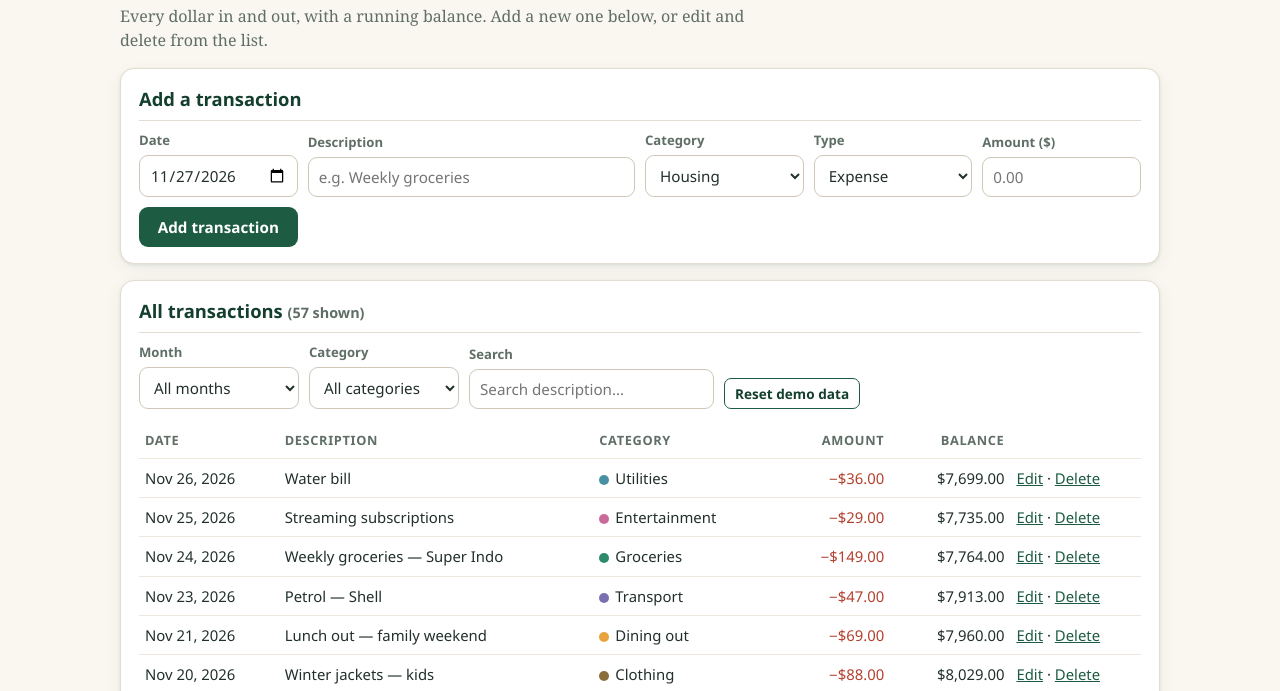
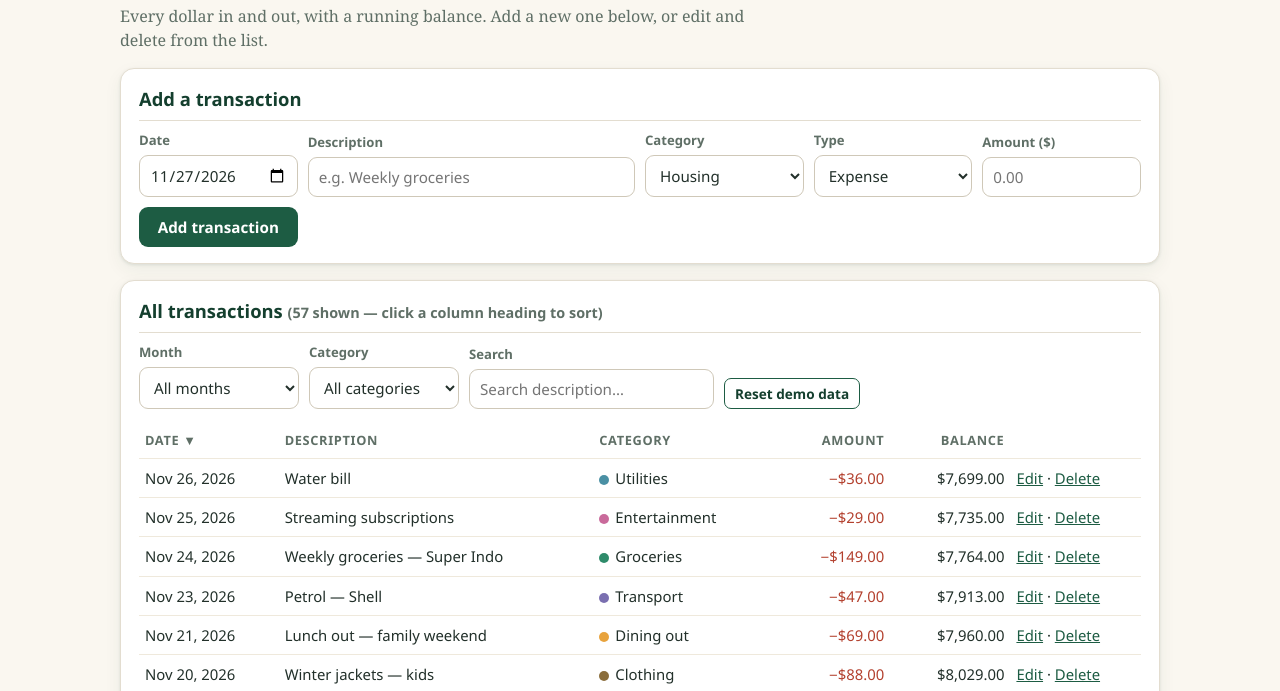
Before and after one commit to sitopberkah-blip/household-budget-mf-20261126, a plain HTML site: page app/index.html in a window 1280 px wide. Both pictures are taken after a click on the link "Transactions". Shown: the part 105-796 px from the top of the page. Drawn offline with Linux system fonts and the light colour scheme.

Commit message:
Transactions: sortable columns (date, description, category, amount, balance)
Click a column heading to sort; click again to reverse. Default order
unchanged (newest first). Adds a sort hint and arrow indicator on the
active column.

```diff
--- a/app/main.js
+++ b/app/main.js
@@ -3,7 +3,7 @@ import { state, save, addTransaction, updateTransaction, deleteTransaction, setB
 import { renderDashboard, renderTransactions, renderBudgets, renderGoals, renderReports } from './views.js';
 
 const app = document.getElementById('app');
-const txFilter = { month: '', category: '', q: '', edit: '' };
+const txFilter = { month: '', category: '', q: '', edit: '', sort: { key: 'date', dir: 'desc' } };
 
 function parseHash() {
   const raw = location.hash.replace(/^#\/?/, '');
@@ -70,6 +70,18 @@ app.addEventListener('input', (e) => {
 });
 
 app.addEventListener('click', (e) => {
+  const sortBtn = e.target.closest('[data-sort]');
+  if (sortBtn) {
+    const key = sortBtn.getAttribute('data-sort');
+    if (txFilter.sort.key === key) {
+      txFilter.sort.dir = txFilter.sort.dir === 'asc' ? 'desc' : 'asc';
+    } else {
+      // New column: newest/highest first for dates and money, A–Z for text.
+      txFilter.sort = { key, dir: (key === 'date' || key === 'amount' || key === 'balance') ? 'desc' : 'asc' };
+    }
+    rerender(true);
+    return;
+  }
   const del = e.target.closest('[data-delete]');
   if (del) {
     e.preventDefault();
--- a/app/style.css
+++ b/app/style.css
@@ -91,6 +91,8 @@ main { padding: 22px 20px 40px; }
 table { width: 100%; border-collapse: collapse; font-family: "Segoe UI", sans-serif; font-size: .93rem; }
 th, td { text-align: left; padding: 8px 6px; border-bottom: 1px solid #efe9dc; vertical-align: top; }
 th { color: var(--muted); font-size: .8rem; text-transform: uppercase; letter-spacing: .05em; }
+.sort-btn { all: unset; cursor: pointer; color: inherit; font: inherit; letter-spacing: inherit; text-transform: inherit; white-space: nowrap; }
+.sort-btn:hover, .sort-btn:focus-visible { color: var(--ink); text-decoration: underline; }
 td.amt, th.amt { text-align: right; white-space: nowrap; font-variant-numeric: tabular-nums; }
 .amt.neg { color: var(--red); }
 .amt.pos { color: var(--green); font-weight: 600; }
--- a/app/views.js
+++ b/app/views.js
@@ -90,7 +90,19 @@ export function renderTransactions(filter) {
   if (filter.month) rows = rows.filter((t) => t.date.startsWith(filter.month));
   if (filter.category) rows = rows.filter((t) => t.category === filter.category);
   if (q) rows = rows.filter((t) => t.desc.toLowerCase().includes(q));
-  rows = [...rows].sort((a, b) => (a.date < b.date ? 1 : -1));
+  // Column sorting: click a heading to sort, click again to reverse.
+  const sort = filter.sort || { key: 'date', dir: 'desc' };
+  const comparators = {
+    date: (a, b) => (a.date < b.date ? -1 : a.date > b.date ? 1 : 0),
+    desc: (a, b) => a.desc.localeCompare(b.desc),
+    category: (a, b) => catLabel(a.category).localeCompare(catLabel(b.category)),
+    amount: (a, b) => a.amount - b.amount,
+    balance: (a, b) => a.balance - b.balance,
+  };
+  const cmp = comparators[sort.key] || comparators.date;
+  rows = [...rows].sort((a, b) => (sort.dir === 'asc' ? cmp(a, b) : -cmp(a, b)));
+  const arrow = (key) => (sort.key === key ? (sort.dir === 'asc' ? ' ▲' : ' ▼') : '');
+  const sortTh = (key, label, cls) => `<th${cls ? ` class="${cls}"` : ''}><button type="button" class="sort-btn" data-sort="${key}" aria-label="Sort by ${label.toLowerCase()}">${label}${arrow(key)}</button></th>`;
 
   const catOptions = `<option value="">All categories</option>` + CATEGORIES.map((c) => `<option value="${c.id}"${filter.category === c.id ? ' selected' : ''}>${c.label}</option>`).join('');
   const editing = filter.edit ? state.transactions.find((t) => t.id === filter.edit) : null;
@@ -109,14 +121,14 @@ export function renderTransactions(filter) {
     <div class="field"><button type="submit">${editing ? 'Save changes' : 'Add transaction'}</button>${editing ? ' <a href="#/transactions" class="secondary">Cancel</a>' : ''}</div>
   </form></section>
 
-  <section class="card"><h2>All transactions <span class="stat-sub">(${rows.length} shown)</span></h2>
+  <section class="card"><h2>All transactions <span class="stat-sub">(${rows.length} shown — click a column heading to sort)</span></h2>
   <div class="filters">
     <div class="field"><label for="flt-month">Month</label><select id="flt-month" data-filter="month"><option value="">All months</option>${monthOptions(filter.month || '')}</select></div>
     <div class="field"><label for="flt-cat">Category</label><select id="flt-cat" data-filter="category">${catOptions}</select></div>
     <div class="field"><label for="flt-q">Search</label><input id="flt-q" data-filter="q" type="search" placeholder="Search description…" value="${esc(filter.q || '')}"></div>
     <button class="secondary small" data-action="reset-data" type="button">Reset demo data</button>
   </div>
-  <table><thead><tr><th>Date</th><th>Description</th><th class="hide-phone">Category</th><th class="amt">Amount</th><th class="amt hide-phone">Balance</th><th></th></tr></thead><tbody>
+  <table><thead><tr>${sortTh('date', 'Date')}${sortTh('desc', 'Description')}${sortTh('category', 'Category', 'hide-phone')}${sortTh('amount', 'Amount', 'amt')}${sortTh('balance', 'Balance', 'amt hide-phone')}<th></th></tr></thead><tbody>
   ${rows.map((x) => `<tr>
     <td>${fmtDate(x.date)}</td>
     <td>${esc(x.desc)}</td>
```
